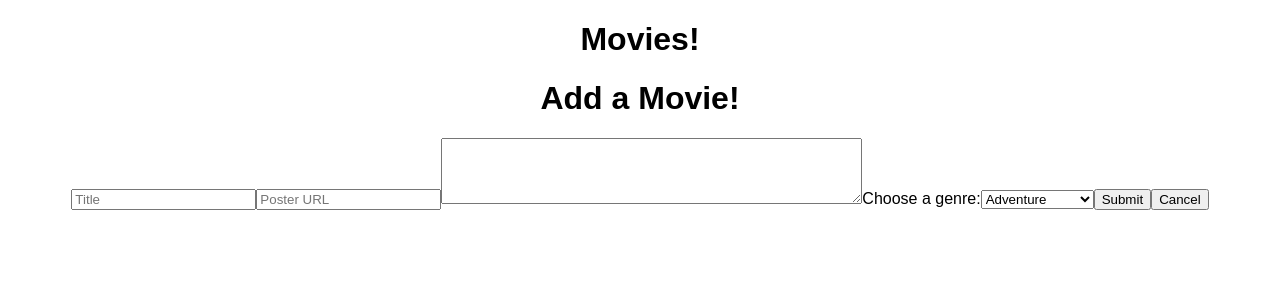
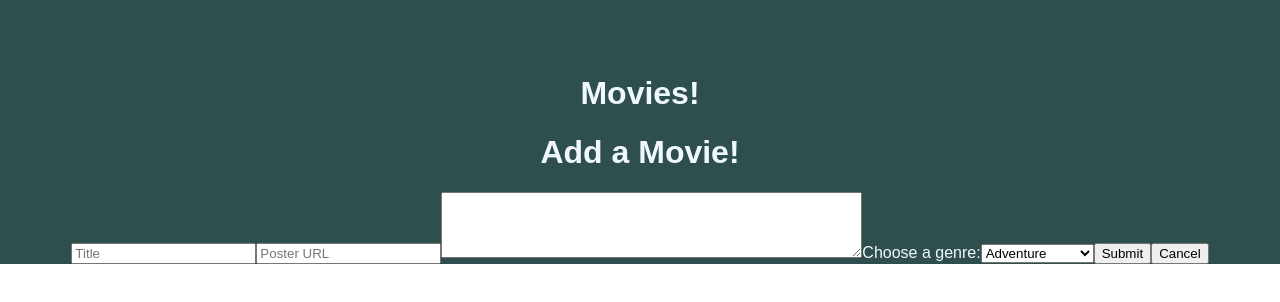
Before and after one commit to lawlernp/movie-sagas, a React (Create React App) app: page /#/add in a window 1280 px wide. Shown: the top 302 px of the page. Built offline with nearby package versions, Linux system fonts and the light colour scheme.

Commit message:
functionality finished, adding some css

```diff
--- a/src/components/App/App.css
+++ b/src/components/App/App.css
@@ -1,5 +1,7 @@
 .App {
   text-align: center;
+  background-color: DARKSLATEGRAY;
+  color: ALICEBLUE
 }
 
 
--- a/src/components/App/App.js
+++ b/src/components/App/App.js
@@ -13,6 +13,9 @@ class App extends Component {
     return (
       <Router>
         <div className="App">
+          <br />
+          <br />
+          <br />
           <h1>Movies!</h1>
           <Route exact path="/add" component={AddMovie} />
           <Route exact path="/details" component={Details} />
```
